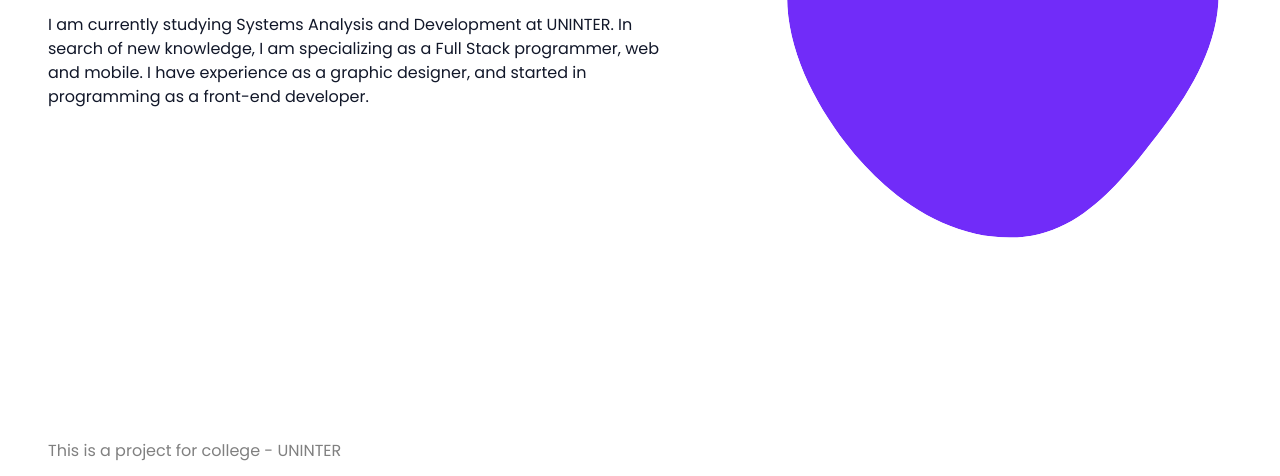
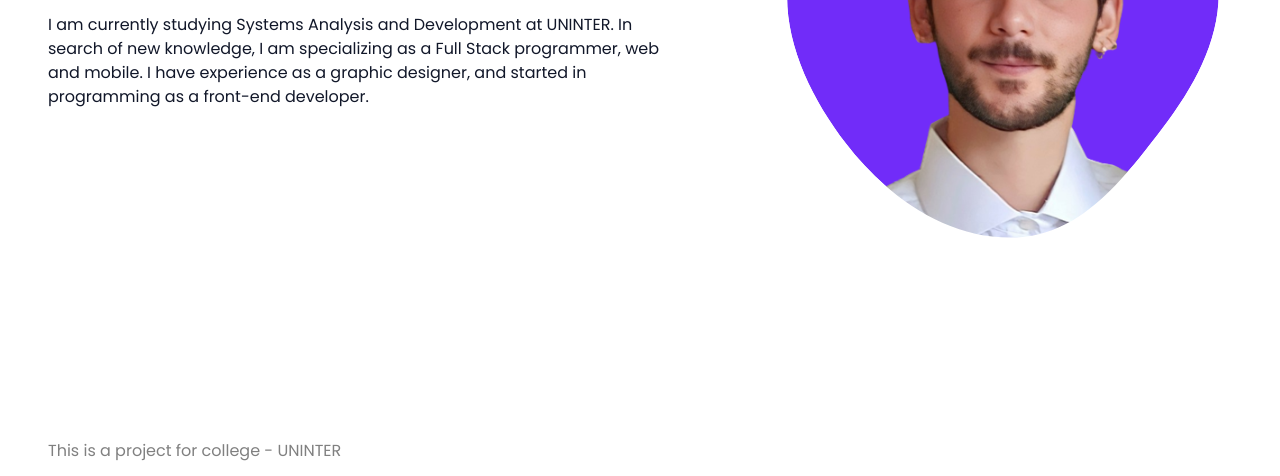
Before and after one commit to MateusRanzani/cv-mateus-ranzani, a website: page index.html in a window 1280 px wide. Shown: the part 324-800 px from the top of the page. Drawn offline with nearby package versions, Linux system fonts and the light colour scheme.

Commit message:
add image

```diff
--- a/index.html
+++ b/index.html
@@ -78,7 +78,7 @@
                   class="home_blob"
                   d="M9.19024 145.964C34.0253 76.5814 114.865 54.7299 184.111 29.4823C245.804 6.98884 311.86 -14.9503 370.735 14.143C431.207 44.026 467.948 107.508 477.191 174.311C485.897 237.229 454.931 294.377 416.506 344.954C373.74 401.245 326.068 462.801 255.442 466.189C179.416 469.835 111.552 422.137 65.1576 361.805C17.4835 299.81 -17.1617 219.583 9.19024 145.964Z"
                 />
-                <image class="my-img" x="0" y="0" href="/img/myPng.png.png" />
+                <image class="my-img" x="0" y="0" href="/img/myPng.png" />
               </g>
             </svg>
 
```
Also changed, not shown: img/myPng.png (added).
